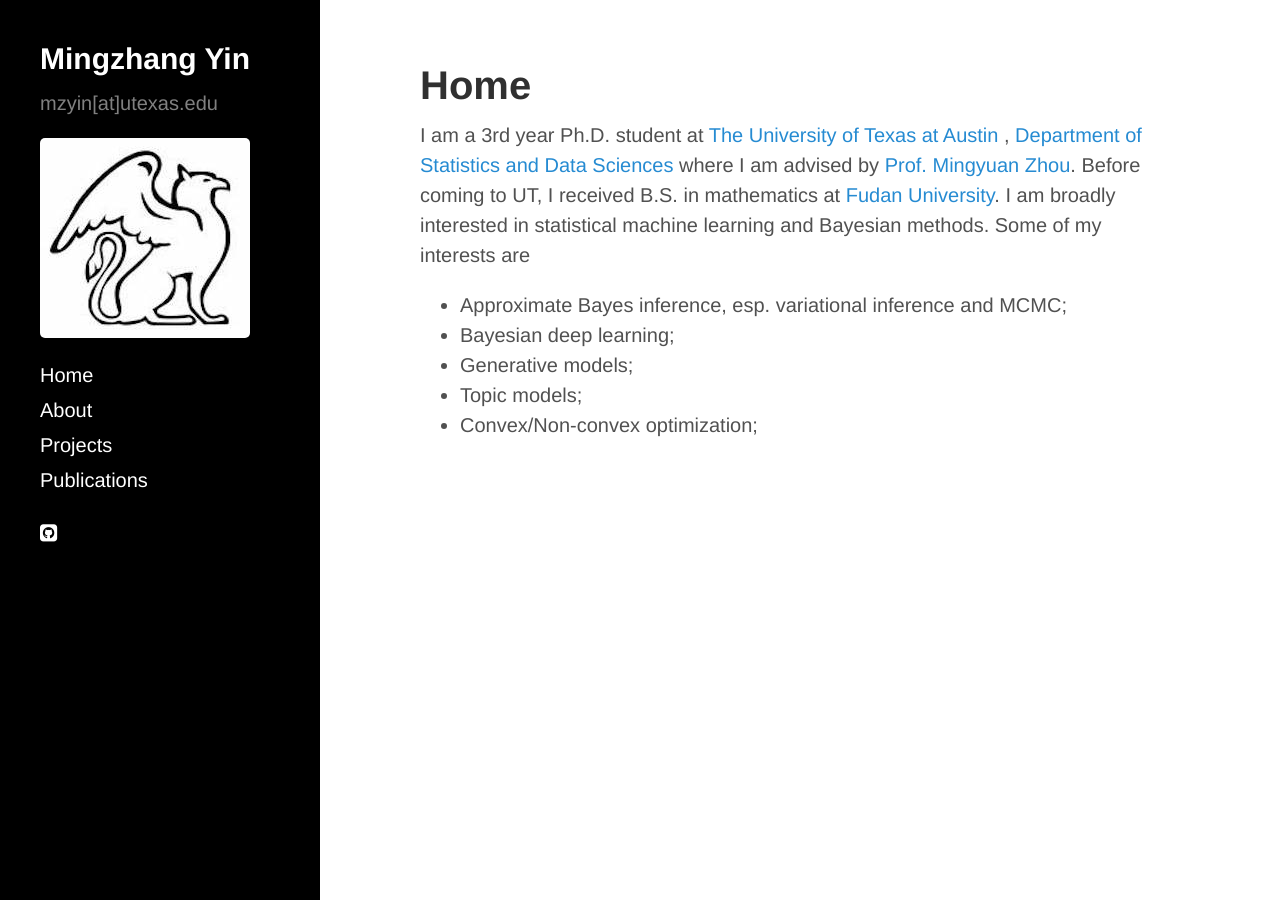
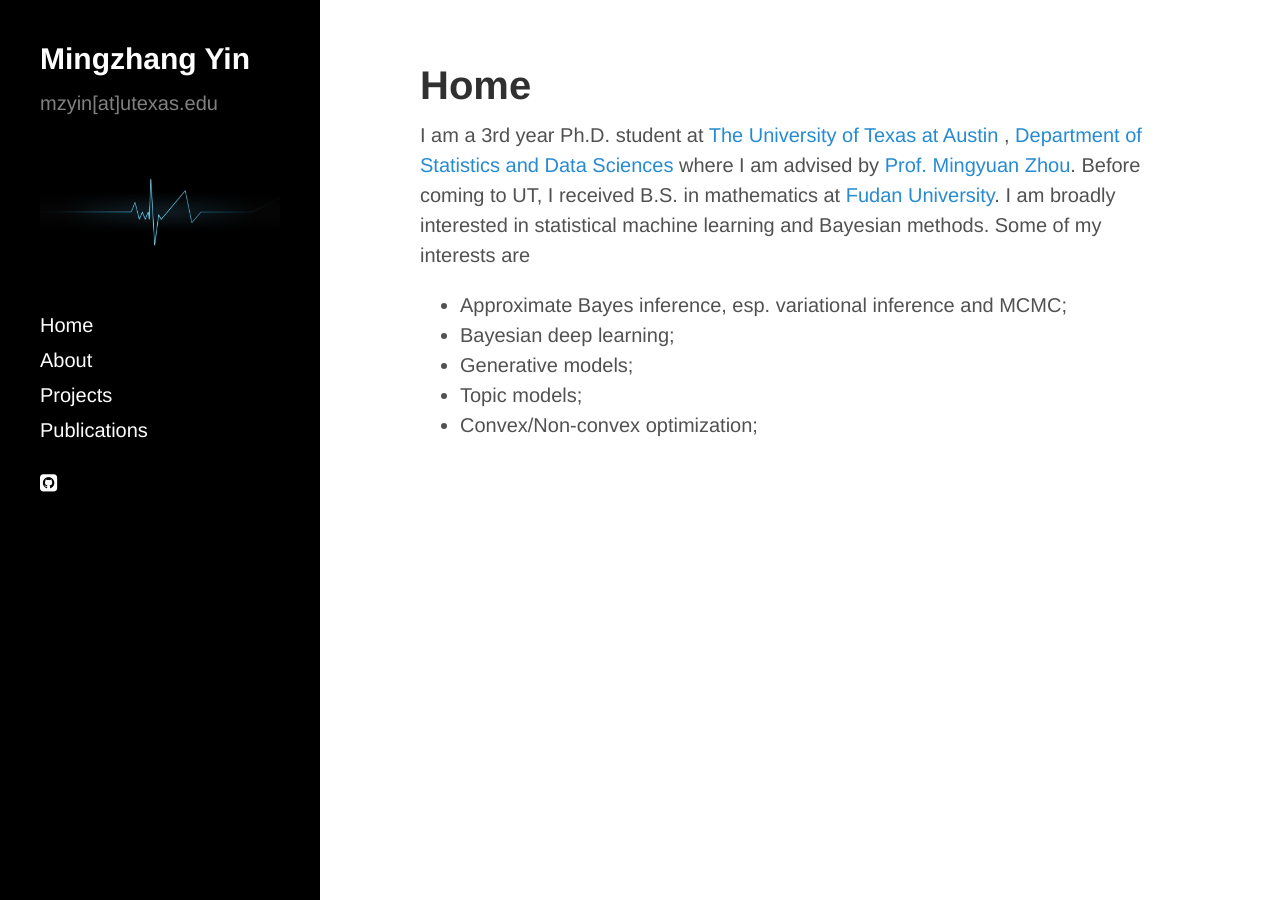
Before and after one commit to mingzhang-yin/mingzhang-yin.github.io, a Jekyll site: the page built from index.md, in a window 1280 px wide. Built offline with Jekyll 4.4.1, drawn with Linux system fonts in a browser that asks for light colours; nearby versions of some CDN libraries.

Commit message:
Update sidebar.html

```diff
--- a/_includes/sidebar.html
+++ b/_includes/sidebar.html
@@ -3,7 +3,7 @@
     <div class="sidebar-about">
       <h2><a class="">Mingzhang Yin</a></h2>
       <p class="lead">mzyin[at]utexas.edu</p>
-      <img src="/assets/images/griffin.jpg"/>
+      <img src="/assets/images/heart.png"/>
     </div>
 
     <nav class="sidebar-nav">
```
